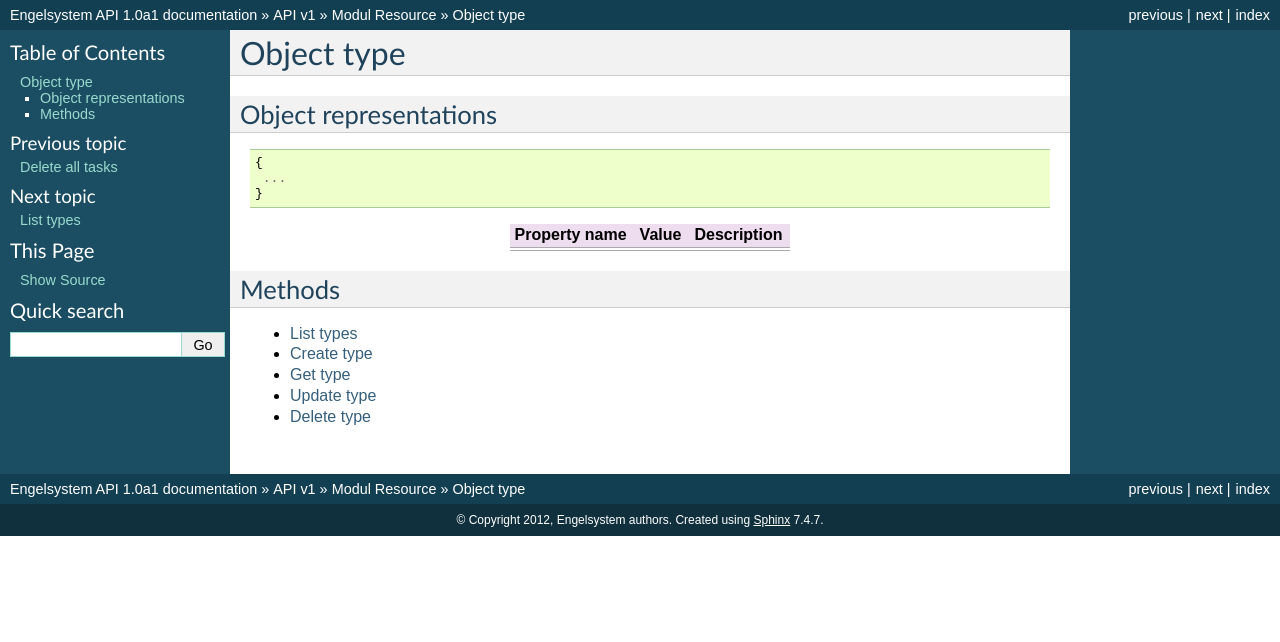
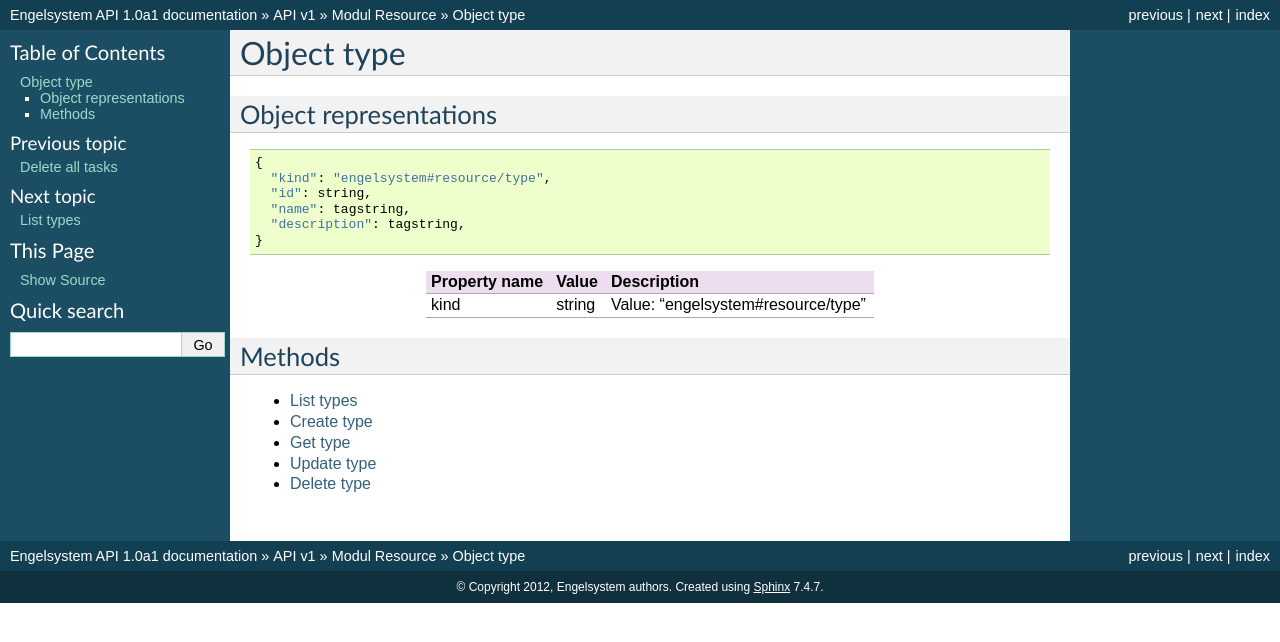
Before and after one commit to cookieBerlin/engelsystem-api, a Sphinx documentation site: the page built from doc/api/v1/resource/type/index.rst, in a window 1280 px wide. Shown: the top 642 px of the page. Built offline with Sphinx 7.4.7, drawn with Linux system fonts in a browser that asks for light colours; pages that are not in the unit, such as notebooks, are missing from menus.

Commit message:
Add definition of type object

```diff
--- a/doc/api/v1/resource/type/index.rst
+++ b/doc/api/v1/resource/type/index.rst
@@ -7,12 +7,16 @@ Object representations
 ::
 
   {
-   ...
+    "kind": "engelsystem#resource/type",
+    "id": string,
+    "name": tagstring,
+    "description": tagstring,
   }
 
 ======================= ========= ===================================
 Property name           Value     Description
 ======================= ========= ===================================
+kind                    string    Value: "engelsystem#resource/type"
 ======================= ========= ===================================
 
 Methods
```
